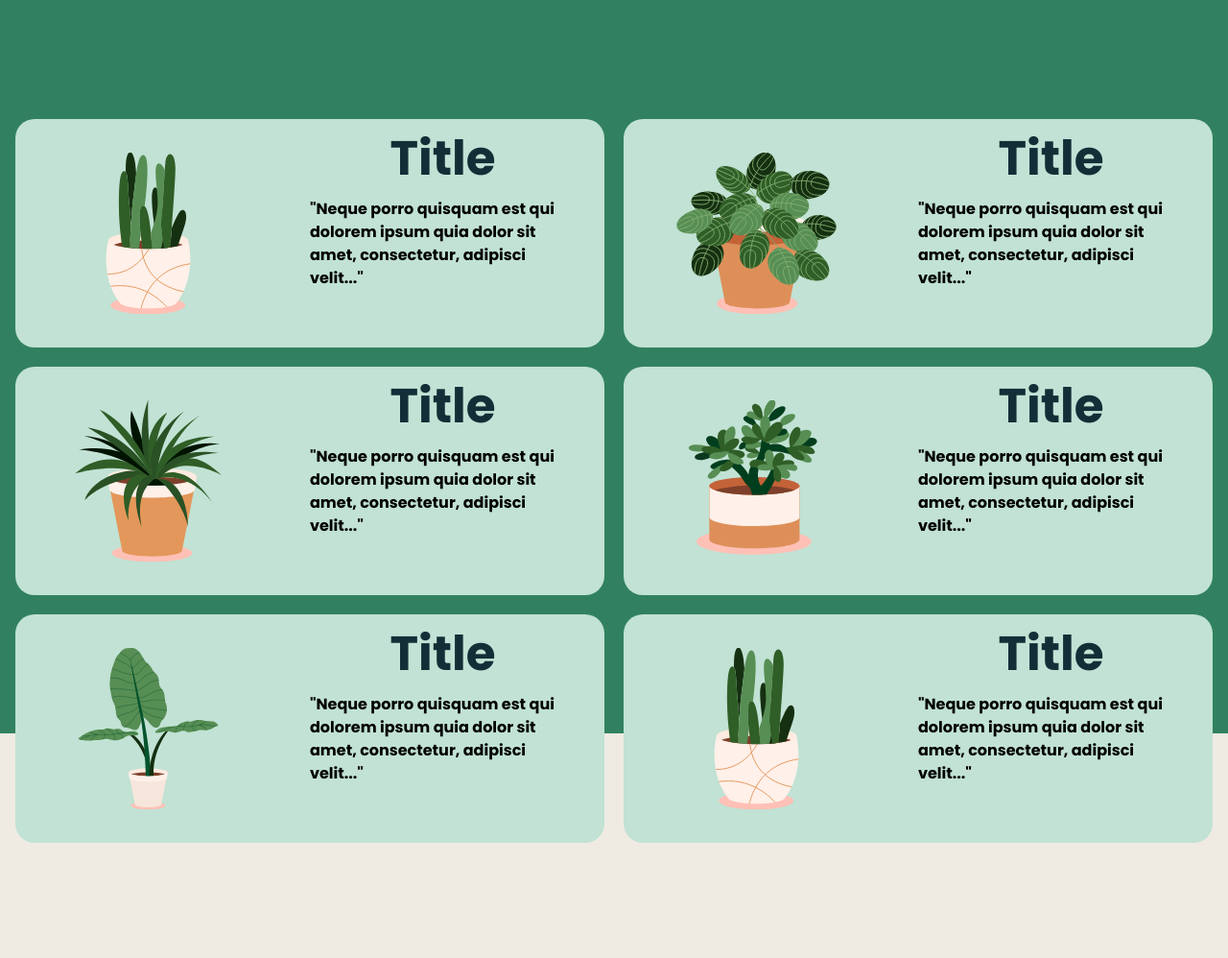
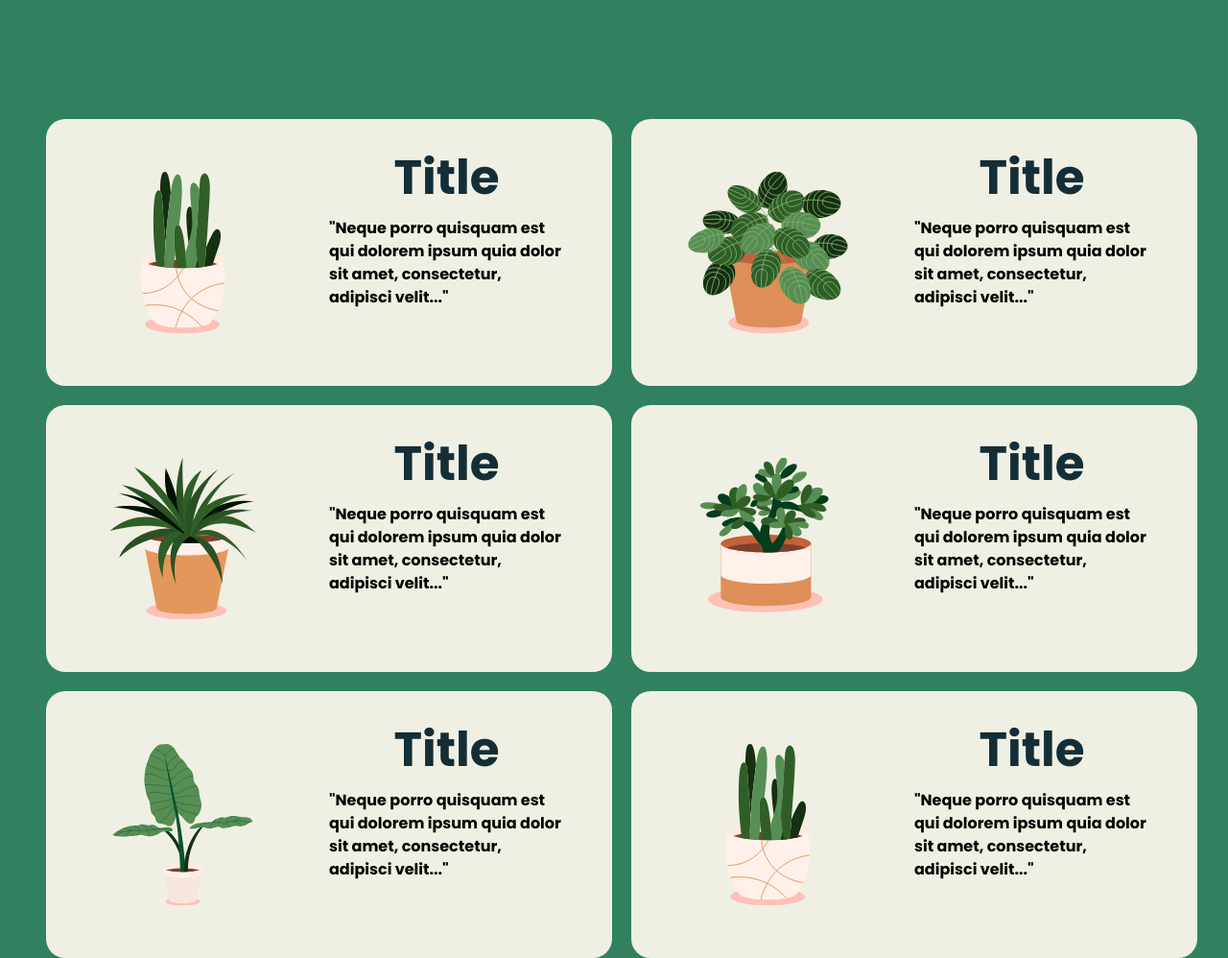
Before and after one commit to d4lion/huella-verde, an Astro site: page / in a window 1280 px wide. Shown: the part 780-1778 px from the top of the page at 96% size. Before the commit the page ends 1658 px from the top, so only its background shows below. Built offline with nearby package versions, Linux system fonts and the light colour scheme; Astro itself is replaced by a stand-in of ours.

Commit message:
update(styles): card section

```diff
--- a/src/pages/index.astro
+++ b/src/pages/index.astro
@@ -7,6 +7,8 @@ import planta2 from "../assets/index/plant-2.svg"
 import planta3 from "../assets/index/plant-3.svg"
 import planta4 from "../assets/index/plant-4.svg"
 import planta5 from "../assets/index/plant-5.svg"
+
+const cream = "rgba(239, 240, 227, 1)"
 ---
 
 <Layout title="Huella Verde">
@@ -111,7 +113,7 @@ import planta5 from "../assets/index/plant-5.svg"
   </section>
 </Layout>
 
-<style>
+<style define:vars={{ cream }}>
   img {
     width: 560px;
     height: 560px;
@@ -169,14 +171,14 @@ import planta5 from "../assets/index/plant-5.svg"
 
   .cards-section {
     background-color: #318161;
-    height: 80vh;
+    height: fit-content;
   }
 
   .card-container {
     display: grid;
     grid-template-columns: repeat(2, 1fr);
     grid-gap: 20px;
-    margin: 0 1rem 0 1rem;
+    margin: 0 2rem 0 3rem;
   }
 
   .card {
@@ -185,9 +187,9 @@ import planta5 from "../assets/index/plant-5.svg"
     color: black;
     justify-content: center;
     align-items: center;
-    padding: 30px;
+    padding: 50px;
     grid-template-columns: repeat(2, 1fr);
-    background-color: #c1e2d4;
+    background-color: var(--cream);
   }
 
   .card > img {
```
